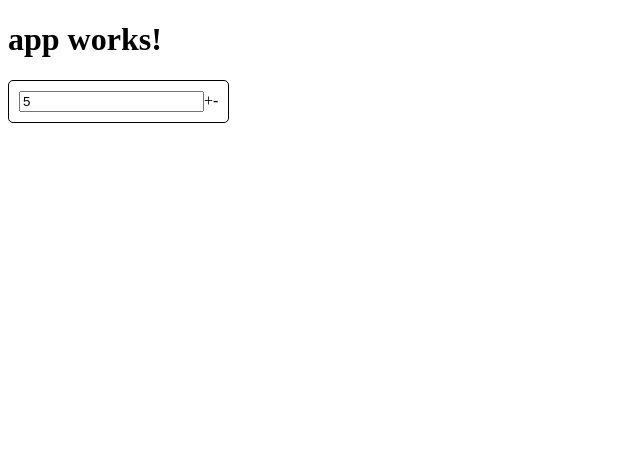
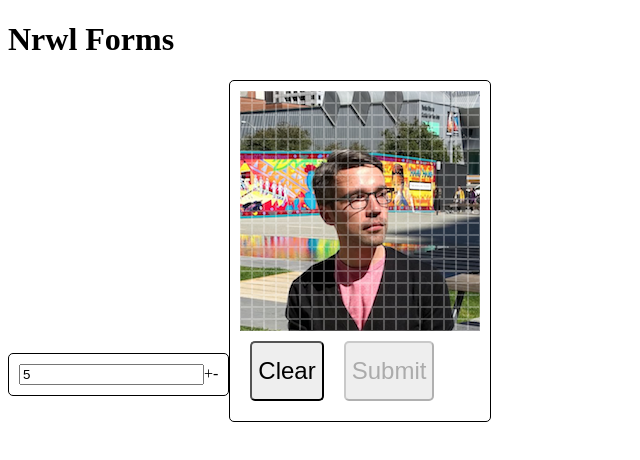
Before and after one commit to jeffbcross/inheritance, an Angular app: page / in a window 1280 px wide. Shown: the top 460 px of the page, without its empty margins (0-640 px from the left). Built offline with nearby package versions, Linux system fonts and the light colour scheme.

Commit message:
add draw input

```diff
--- a/src/app/app.component.html
+++ b/src/app/app.component.html
@@ -2,3 +2,4 @@
   {{title}}
 </h1>
 <app-number-input (change)="inputsChanged($event)" value="5"></app-number-input>
+<app-draw-input [numPixelsAcross]="20"></app-draw-input>
--- a/src/app/app.component.ts
+++ b/src/app/app.component.ts
@@ -6,7 +6,7 @@
   styleUrls: ['./app.component.css']
 })
 export class AppComponent {
-  title = 'app works!';
+  title = 'Nrwl Forms';
 
   inputsChanged(val) {
     console.log('app: input changed', val);
--- a/src/app/app.module.ts
+++ b/src/app/app.module.ts
@@ -6,12 +6,14 @@
 import { AppComponent } from './app.component';
 import { NumberInputComponent } from './number-input/number-input.component';
 import { InputComponent } from './input/input.component';
+import { DrawInputComponent } from './draw-input/draw-input.component';
 
 @NgModule({
   declarations: [
     AppComponent,
     NumberInputComponent,
-    InputComponent
+    InputComponent,
+    DrawInputComponent
   ],
   imports: [
     BrowserModule,
--- /dev/null
+++ b/src/app/draw-input/draw-input.component.html
@@ -0,0 +1,15 @@
+<div
+  class="drawing-canvas"
+  (mousedown)="startDrawing()"
+  (mousemove)="fillPixel($event)"
+  [style.width]="(numPixelsAcross * 12)+'px'"
+  [style.height]="(numPixelsAcross * 12)+'px'">
+  <div *ngFor="let pixel of value"
+    class="drawing-canvas-pixel"
+    [ngClass]="{'drawing-canvas-pixel-filled': pixel.filled}">
+
+  </div>
+</div>
+
+<button (click)="clear()">Clear</button>
+<button class="submit-button" [disabled]="!(valid | async)">Submit</button>
--- /dev/null
+++ b/src/app/draw-input/draw-input.component.scss
@@ -0,0 +1,20 @@
+.drawing-canvas {
+  background:url(victor.png) no-repeat;
+  &-pixel {
+    width: 10px;
+    height: 10px;
+    border: 1px solid rgba(255,255,255,0.25);
+    float: left;
+    &-filled {
+      background: #c00;
+    }
+  }
+}
+
+button {
+  font-size: 24px;
+  height: 60px;
+  margin: 10px;
+  border-radius: 5px;
+  background: #eee;
+}
--- /dev/null
+++ b/src/app/draw-input/draw-input.component.ts
@@ -0,0 +1,72 @@
+import { ChangeDetectionStrategy, Component, Input, OnInit, HostListener } from '@angular/core';
+import { Observable } from 'rxjs/Observable';
+import { filter } from 'rxjs/operator/filter';
+
+import { BaseInput } from '../base-input';
+
+
+
+@Component({
+  selector: 'app-draw-input',
+  templateUrl: './draw-input.component.html',
+  styleUrls: ['./draw-input.component.scss'],
+  changeDetection: ChangeDetectionStrategy.OnPush
+})
+export class DrawInputComponent extends BaseInput<PixelPosition[]> implements OnInit {
+  drawing = false;
+  valid: Observable<boolean>;
+  @Input() numPixelsAcross = 10;
+
+  ngOnInit() {
+    if (!this.value) this.value = this.makeEmptyPixels();
+    // Valid when there's more than 55. Cheating to make it valid when heart is present.
+    this.valid = filter.call(this.change, pixels => {
+      return pixels.filter(pixel => pixel.filled).length > 55;
+    })
+    this.change.subscribe((pixels) => {
+      console.log(pixels.filter(pixel => pixel.filled).length)
+
+    })
+  }
+
+  fillPixel(evt: Event) {
+    if (!this.drawing) return;
+    let children = (evt.target as HTMLElement).parentElement.children;
+    let index = Array.prototype.indexOf.call(children, evt.target);
+    // Ignore if out of bounds, or if pixel already filled
+    if (index >= 0 && !this.value[index].filled) {
+      let newValue = [...this.value];
+      newValue[index].filled = true;
+      this.value = newValue;
+    }
+  }
+
+  startDrawing() {
+    this.drawing = true;
+  }
+
+  @HostListener('window:mouseup')
+  stopDrawing() {
+    this.drawing = false;
+  }
+
+  clear() {
+    this.value = this.makeEmptyPixels();
+  }
+
+  makeEmptyPixels(): PixelPosition[] {
+    let pixels = [];
+    for (let x=0; x<this.numPixelsAcross; x++) {
+      for (let y=0; y<this.numPixelsAcross; y++) {
+        pixels.push({x, y});
+      }
+    }
+    return pixels;
+  }
+}
+
+export interface PixelPosition {
+  x: number;
+  y: number;
+  filled?: boolean;
+}
```
Also changed, not shown: src/app/draw-input/victor.png (added), 1 other file (tests, documents, lock files or other folders).
